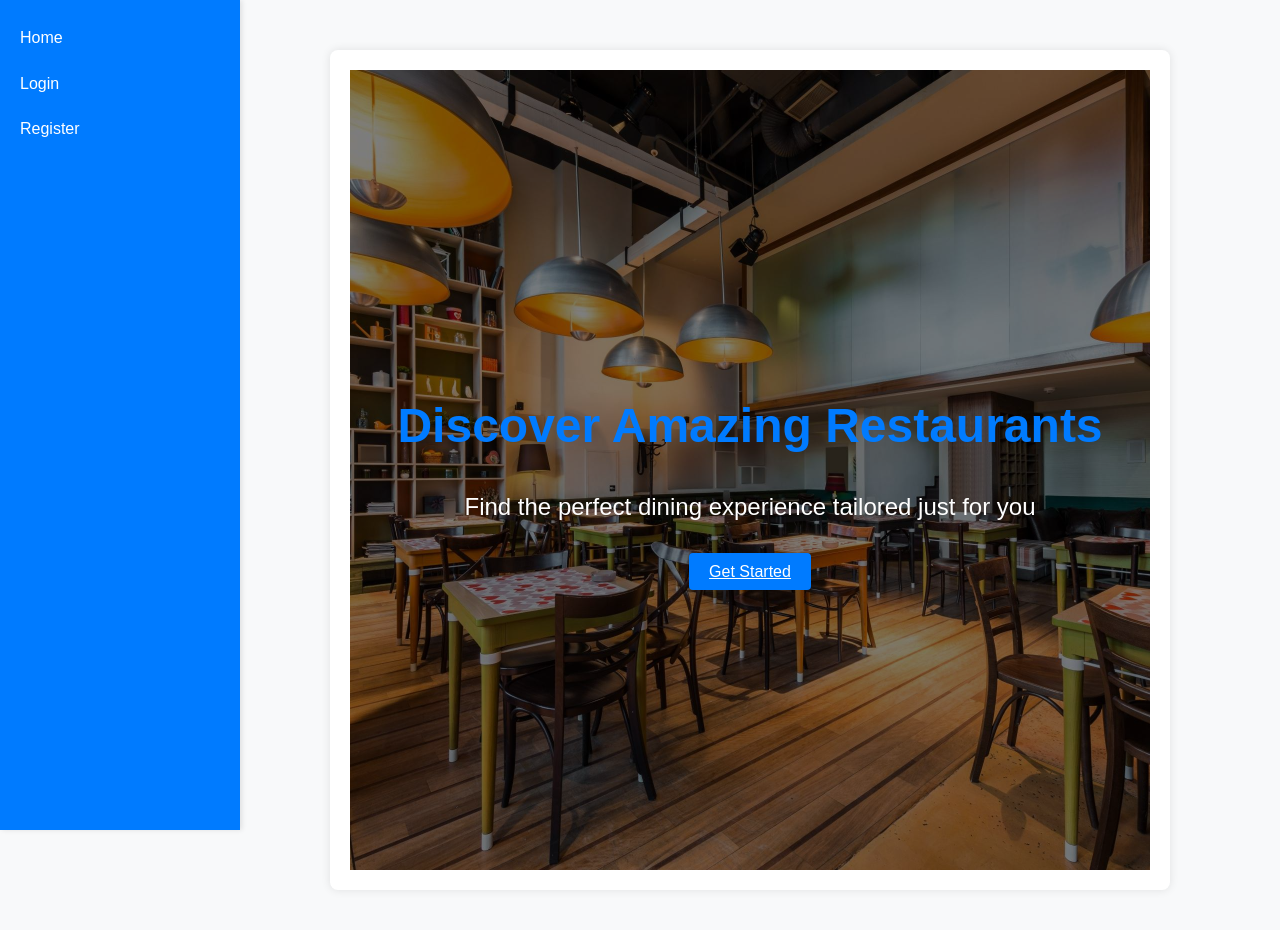
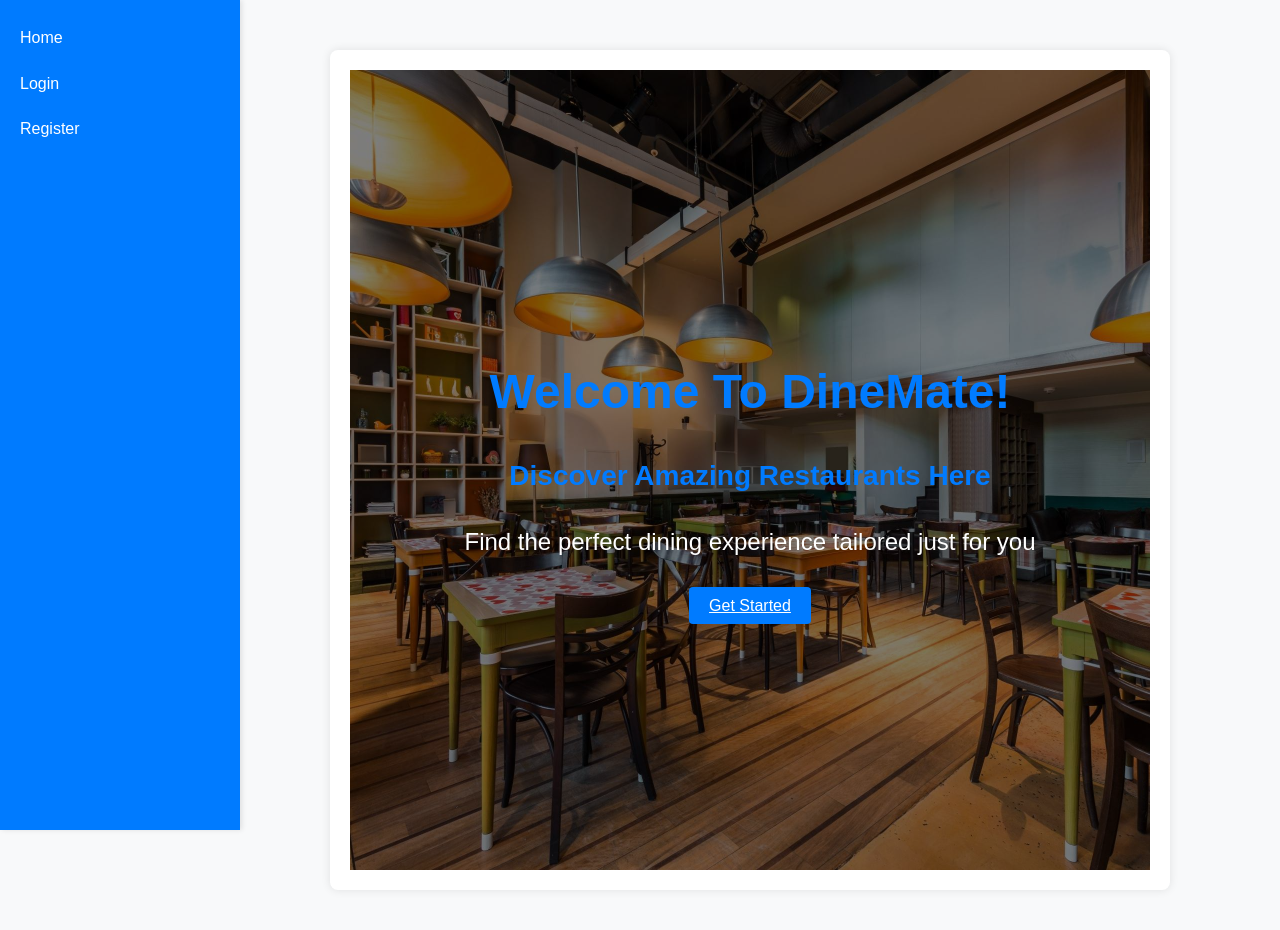
Before and after one commit to Khushisen/restaurant-recommendation-system, a Flask app: page / in a window 1280 px wide. Shown: the top 930 px of the page. Run offline with Flask 3, Linux system fonts and the light colour scheme.

Commit message:
Update index.html

```diff
--- a/app/templates/index.html
+++ b/app/templates/index.html
@@ -3,7 +3,8 @@
 {% block content %}
 <div class="home-hero">
     <div class="hero-content">
-        <h1>Discover Amazing Restaurants</h1>
+        <h1>Welcome To DineMate!</h1>
+        <h2>Discover Amazing Restaurants Here</h2>
         <p>Find the perfect dining experience tailored just for you</p>
         {% if not current_user.is_authenticated %}
             <a href="{{ url_for('main.register') }}" class="btn btn-primary">Get Started</a>
```
